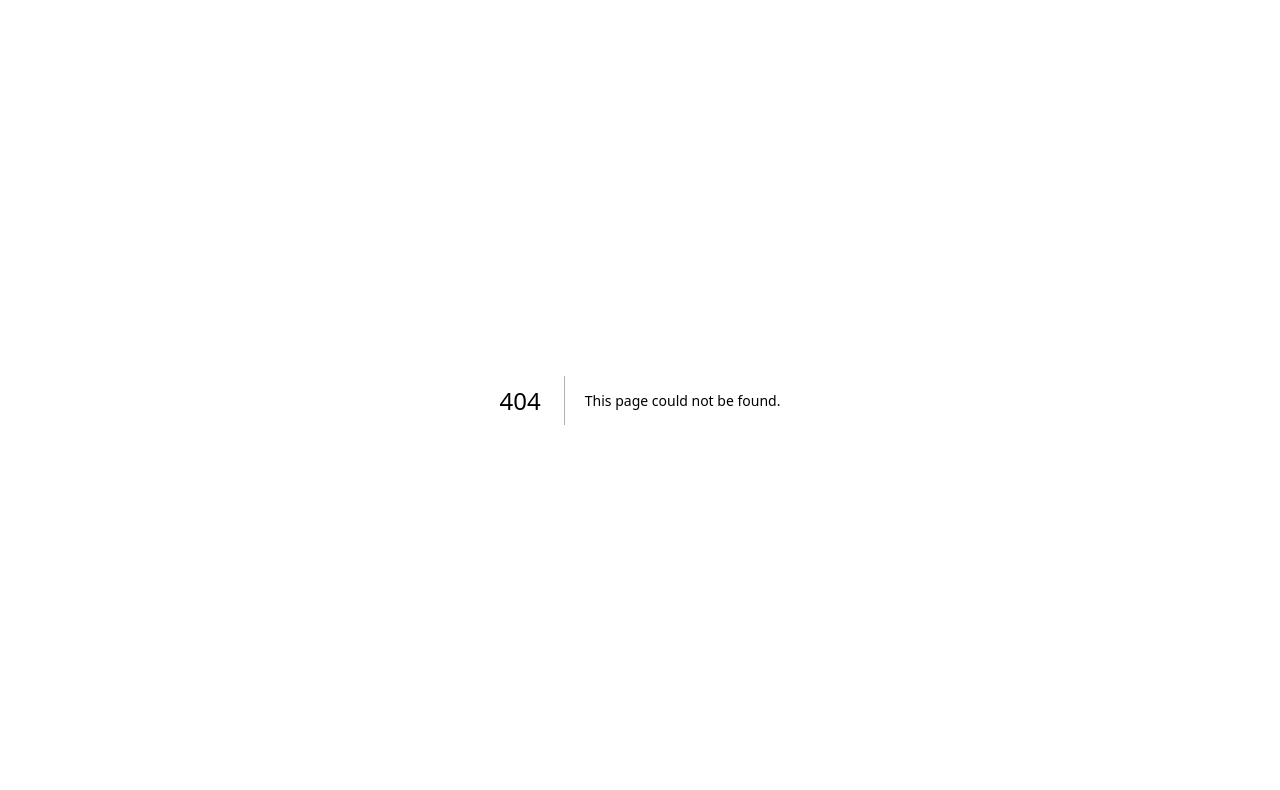
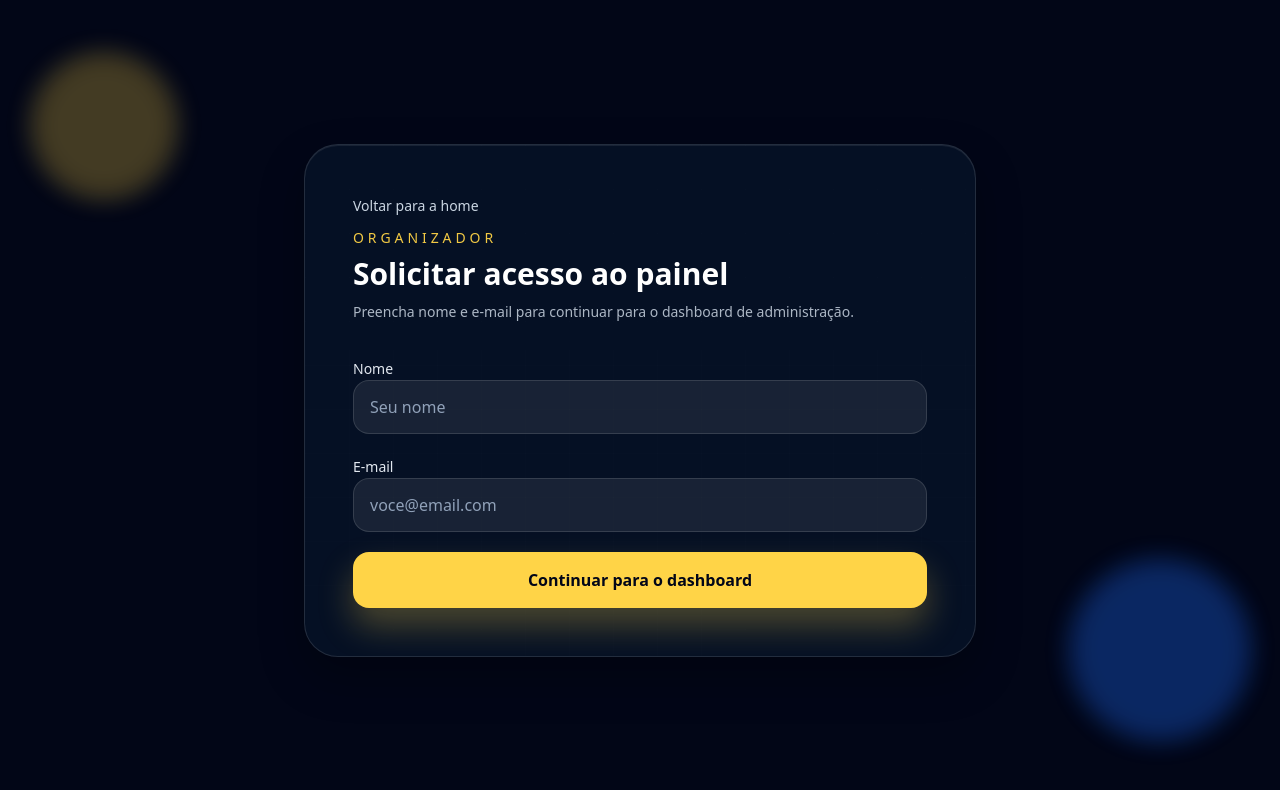
Before and after one commit to severo-bernardo04/event-creator-FE, a Next.js app in the folder my-app/: page /organizer in a window 1280 px wide. Before the commit this address had no page. Shown: the top 790 px of the page. Built offline with nearby package versions, Linux system fonts and the light colour scheme.

Commit message:
feat: fluxo organizador + tela admin

```diff
--- /dev/null
+++ b/my-app/app/admin/page.tsx
@@ -0,0 +1,60 @@
+import Link from "next/link";
+
+export default function AdminPage() {
+  return (
+    <main className="min-h-screen bg-slate-950 px-6 py-10 text-slate-100">
+      <div className="mx-auto w-full max-w-5xl space-y-8">
+        <header className="rounded-3xl border border-slate-800 bg-slate-900/70 p-8">
+          <p className="text-sm uppercase tracking-[0.2em] text-secondary">
+            Dashboard Admin
+          </p>
+          <h1 className="mt-3 text-3xl font-black text-white">
+            Painel do organizador
+          </h1>
+          <p className="mt-2 max-w-2xl text-sm text-slate-300">
+            Esta e uma versao inicial sem dados reais. Aqui ficara a gestao de
+            eventos, inscricoes e metricas.
+          </p>
+        </header>
+
+        <section className="grid gap-4 sm:grid-cols-3">
+          <article className="rounded-2xl border border-slate-800 bg-slate-900 p-5">
+            <p className="text-xs uppercase tracking-wider text-slate-400">
+              Total de eventos
+            </p>
+            <p className="mt-2 text-2xl font-bold">0</p>
+          </article>
+
+          <article className="rounded-2xl border border-slate-800 bg-slate-900 p-5">
+            <p className="text-xs uppercase tracking-wider text-slate-400">
+              Inscricoes
+            </p>
+            <p className="mt-2 text-2xl font-bold">0</p>
+          </article>
+
+          <article className="rounded-2xl border border-slate-800 bg-slate-900 p-5">
+            <p className="text-xs uppercase tracking-wider text-slate-400">
+              Proximos eventos
+            </p>
+            <p className="mt-2 text-2xl font-bold">0</p>
+          </article>
+        </section>
+
+        <div className="flex items-center gap-3">
+          <Link
+            href="/"
+            className="rounded-xl border border-slate-700 px-4 py-2 text-sm font-semibold hover:border-slate-500 hover:bg-slate-800"
+          >
+            Voltar para a home
+          </Link>
+          <Link
+            href="/organizer"
+            className="rounded-xl bg-primary px-4 py-2 text-sm font-semibold text-white hover:bg-blue-500"
+          >
+            Editar cadastro rapido
+          </Link>
+        </div>
+      </div>
+    </main>
+  );
+}
--- a/my-app/app/home/home.tsx
+++ b/my-app/app/home/home.tsx
@@ -95,8 +95,8 @@ export function Home() {
               Categorias
             </a>
             <Link
-              href="/register?perfil=organizador"
-              className="rounded-lg px-3 py-2 text-secondary hover:bg-slate-800"
+              href="/organizer"
+              className="rounded-lg px-3 py-2 hover:bg-slate-800 hover:text-white"
             >
               Sou organizador
             </Link>
@@ -147,7 +147,7 @@ export function Home() {
                 Ver eventos
               </a>
               <Link
-                href="/register?perfil=organizador"
+                href="/organizer"
                 className="inline-flex items-center justify-center rounded-xl border-2 border-secondary bg-secondary/10 px-8 py-4 text-base font-bold text-secondary hover:bg-secondary/20"
               >
                 Sou organizador
--- /dev/null
+++ b/my-app/app/organizer/page.tsx
@@ -0,0 +1,80 @@
+"use client";
+
+import Link from "next/link";
+import { useRouter } from "next/navigation";
+
+export default function OrganizerPage() {
+  const router = useRouter();
+
+  return (
+    <main className="relative flex min-h-screen items-center justify-center overflow-hidden px-6 py-10 text-white">
+      <div className="floating-orb top-16 left-8 h-36 w-36 bg-secondary/40" />
+      <div
+        className="floating-orb right-8 bottom-12 h-44 w-44 bg-primary/50"
+        style={{ animationDelay: "1.2s" }}
+      />
+
+      <section className="glass-card relative z-10 w-full max-w-2xl overflow-hidden rounded-[34px] p-8 sm:p-10 md:p-12">
+        <div className="grid-pattern absolute inset-0 opacity-15" />
+
+        <div className="relative mx-auto flex w-full max-w-xl flex-col gap-8">
+          <div className="space-y-3">
+            <Link
+              href="/"
+              className="inline-flex text-sm font-medium text-slate-300 hover:text-secondary"
+            >
+              Voltar para a home
+            </Link>
+            <div>
+              <p className="text-sm uppercase tracking-[0.28em] text-secondary/95">
+                Organizador
+              </p>
+              <h1 className="mt-2 text-3xl font-bold">
+                Solicitar acesso ao painel
+              </h1>
+              <p className="mt-2 text-sm leading-6 text-slate-300/85">
+                Preencha nome e e-mail para continuar para o dashboard de
+                administração.
+              </p>
+            </div>
+          </div>
+
+          <form
+            className="space-y-5"
+            onSubmit={(e) => {
+              e.preventDefault();
+              router.push("/admin");
+            }}
+          >
+            <label className="block space-y-2">
+              <span className="text-sm font-medium text-slate-200">Nome</span>
+              <input
+                type="text"
+                placeholder="Seu nome"
+                required
+                className="w-full rounded-2xl border border-white/12 bg-white/8 px-4 py-3.5 text-white placeholder:text-slate-400 focus:border-primary focus:bg-white/10 focus:shadow-[0_0_0_4px_rgba(31,111,255,0.14)]"
+              />
+            </label>
+
+            <label className="block space-y-2">
+              <span className="text-sm font-medium text-slate-200">E-mail</span>
+              <input
+                type="email"
+                placeholder="voce@email.com"
+                required
+                className="w-full rounded-2xl border border-white/12 bg-white/8 px-4 py-3.5 text-white placeholder:text-slate-400 focus:border-primary focus:bg-white/10 focus:shadow-[0_0_0_4px_rgba(31,111,255,0.14)]"
+              />
+            </label>
+
+            <button
+              type="submit"
+              className="w-full rounded-2xl bg-secondary px-6 py-4 text-base font-bold text-slate-950 shadow-[0_18px_35px_rgba(255,212,71,0.28)] hover:-translate-y-1 hover:bg-yellow-300"
+            >
+              Continuar para o dashboard
+            </button>
+          </form>
+        </div>
+      </section>
+    </main>
+  );
+}
```
